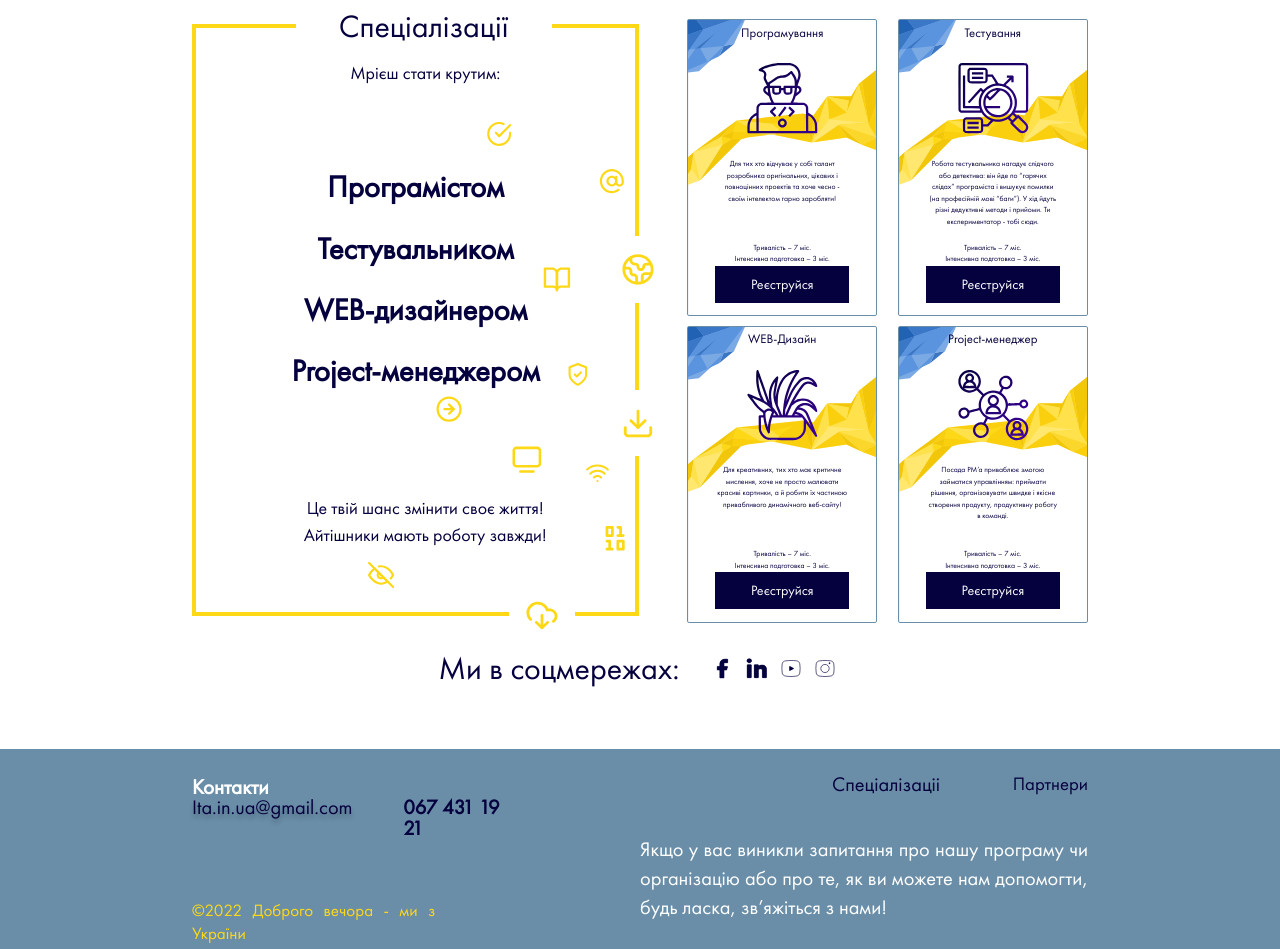
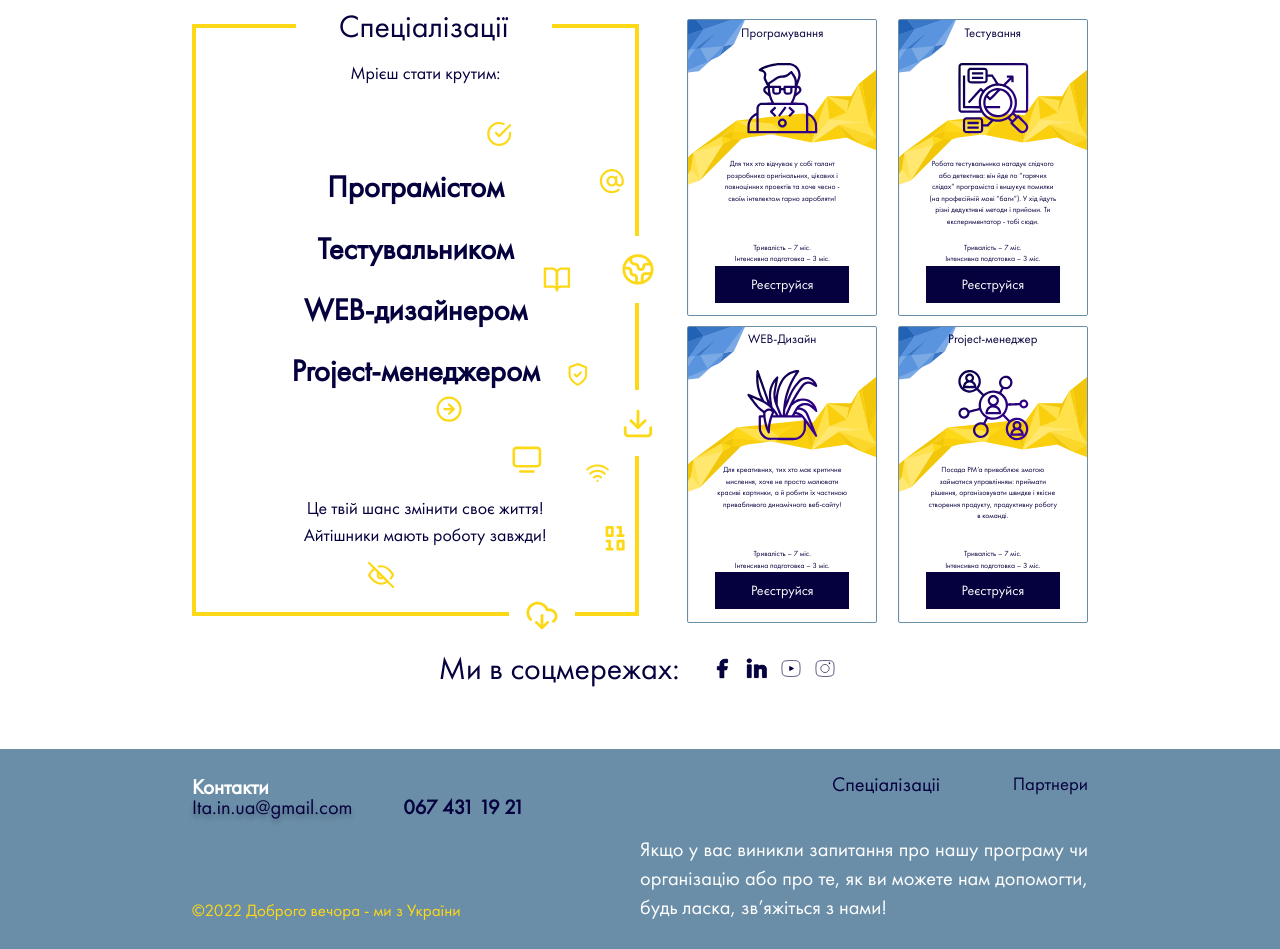
Before and after one commit to vladyslavberezov/project_html, a plain HTML site: page index.html in a window 1280 px wide. Shown: the part 5384-6333 px from the top of the page. Drawn offline with nearby package versions, Linux system fonts and the light colour scheme.

Commit message:
commit1Vladic

```diff
--- a/css/style.css
+++ b/css/style.css
@@ -761,7 +761,7 @@ button.btn-1#register-members-1:disabled{
 }
 
 #Rectangle {
-  max-width: 1920px;
+  width: 100%;
   height: auto;
   margin: 0;
   display: flex;
@@ -838,6 +838,7 @@ height: 100%;
 font-weight: 600;
 font-size: 1.2em;
 line-height: 1;
+white-space: nowrap;
 
 color: #05003E;
 }
@@ -855,6 +856,7 @@ font-weight: 450;
 font-size: 1em;
 line-height: 1.3;
 text-align: justify;
+white-space: nowrap;
 
 color: #FDD817;
 }
```
